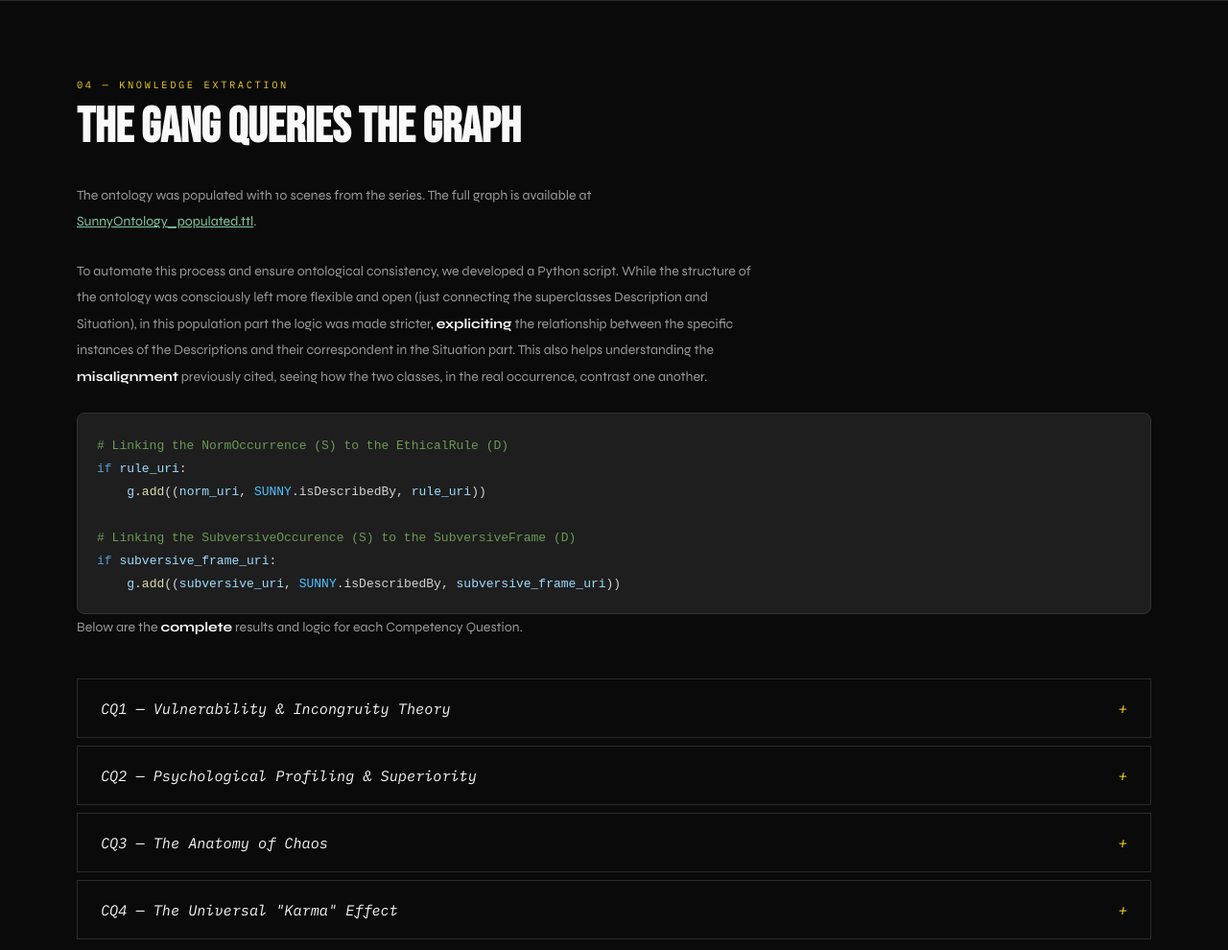
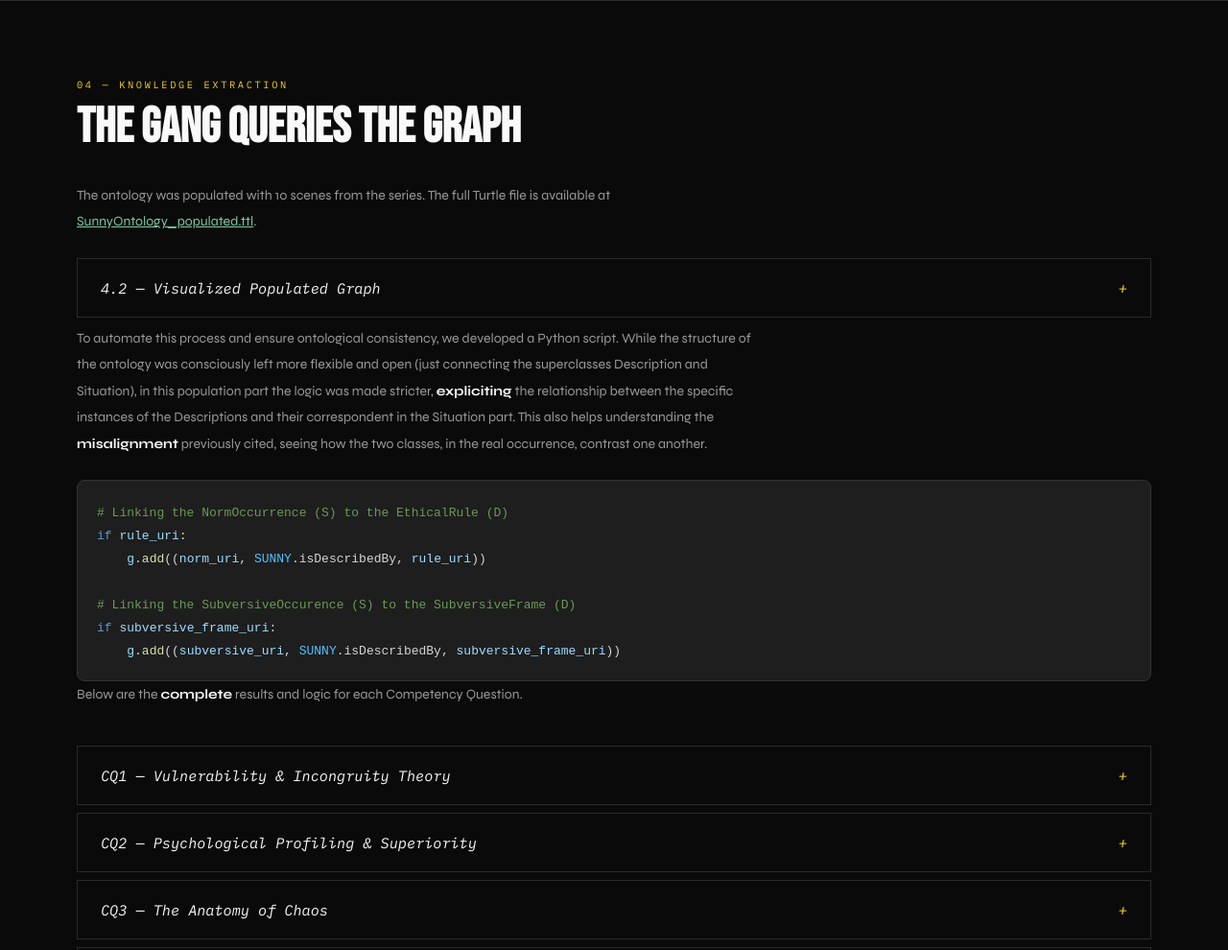
Before and after one commit to chiarapicardii/itsAlwaysSunnyOntology, a plain HTML site: page index.html in a window 1280 px wide. Shown: the part 4125-5115 px from the top of the page at 96% size. Drawn offline with Linux system fonts and the light colour scheme.

Commit message:
Update index.html

```diff
--- a/index.html
+++ b/index.html
@@ -643,10 +643,29 @@
     <p class="section-eyebrow">04 — Knowledge Extraction</p>
     <h2 class="section-heading">The Gang Queries the Graph</h2>
     <p class="prose">
-        The ontology was populated with 10 scenes from the series. The full graph is available at
-        <a href="https://github.com/chiarapicardii/itsAlwaysSunnyOntology/blob/main/SunnyOntology_populated.ttl" target="_blank" style="color: var(--green);">SunnyOntology_populated.ttl</a>.</p>
+        The ontology was populated with 10 scenes from the series. The full Turtle file is available at <a href="https://github.com/chiarapicardii/itsAlwaysSunnyOntology/blob/main/SunnyOntology_populated.ttl" target="_blank" style="color: var(--green);">SunnyOntology_populated.ttl</a>.</p>
+</p>
 
-    <p class="prose"> To automate this process and ensure ontological consistency, we developed a Python script.
+        <div class="nacc-item">
+            <input type="checkbox" id="visual-graph" class="nacc-toggle">
+            <label for="visual-graph" class="nacc-label">4.2 — Visualized Populated Graph<span class="nacc-icon">+</span></label>
+            <div class="nacc-body">
+                <div class="nacc-inner">
+                    <div style="text-align: center;">
+                        <img src="imgs/itsAlwaysPopulatedGraph.svg" alt="Populated Ontology Graph" style="max-width: 100%; border: 1px solid var(--border); padding: 12px; background: #fff;">
+                        <p class="prose" style="margin-top: 20px; font-size: 0.8rem; text-align: left;">
+                            Visual representation of the populated graph realized with <strong>WebVOWL</strong>:
+                            <a href="https://service.tib.eu/webvowl/#" target="_blank" style="color: var(--yellow);">https://service.tib.eu/webvowl/#</a>
+                        </p>
+                        <p class="prose" style="margin-top: 20px; font-size: 0.8rem; text-align: left;"> Full graph available con <a href="https://github.com/chiarapicardii/itsAlwaysSunnyOntology/blob/main/imgs/itsAlwaysPopulatedGraph.svg" target="_blank" style="color: var(--yellow)">itsAlwaysPopulatedGraph.svg</a></p>
+                    </div>
+                </div>
+            </div>
+        </div>
+
+
+    <p class="prose">
+        To automate this process and ensure ontological consistency, we developed a Python script.
         While the structure of the ontology was consciously left more flexible and open (just connecting the superclasses Description and Situation),
         in this population part the logic was made stricter, <strong>expliciting</strong> the relationship between the specific instances of the Descriptions and their correspondent in the Situation part.
         This also helps understanding the <strong>misalignment</strong> previously cited, seeing how the two classes, in the real occurrence, contrast one another.
@@ -659,9 +678,9 @@
 <span class="code-comment"># Linking the SubversiveOccurence (S) to the SubversiveFrame (D)</span>
 <span class="code-keyword">if</span> <span class="code-var">subversive_frame_uri</span>:
     <span class="code-var">g</span>.<span class="code-func">add</span>((<span class="code-var">subversive_uri</span>, <span class="code-const">SUNNY</span>.isDescribedBy, <span class="code-var">subversive_frame_uri</span>))</code></pre>
-        <p class="prose">
-            Below are the <strong>complete</strong> results and logic for each Competency Question.
-        </p>
+
+
+    <p class="prose"> Below are the <strong>complete</strong> results and logic for each Competency Question. </p>
 
         <div class="nested-acc">
 
```
